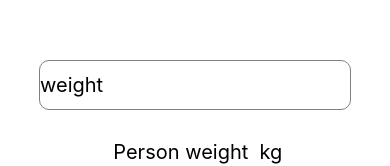
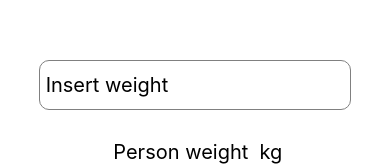
Before and after one commit to MikkeGF/reactNativeAlcometer, a React Native app: screen / in a window 390 px wide. Shown: the part 239-405 px from the top of the page. Built offline with nearby package versions, Linux system fonts and the light colour scheme.

Commit message:
pieniä korjauksia

```diff
--- a/App.js
+++ b/App.js
@@ -45,7 +45,6 @@ const DissmissKeyboard = ({ children }) => (
 export default function App() {
 
 
-
   const [weight, setWeight] = useState(null)
   const [bottles, setBottles] = useState(0)
   const [hours, setHours] = useState(0)
@@ -55,7 +54,7 @@ export default function App() {
     <DissmissKeyboard>
       <Container>
         <StatusBar style="auto" />
-        <TextInput placeholder='weight' weight={weight} setWeight={setWeight} />
+        <TextInput placeholder=' Insert weight' weight={weight} setWeight={setWeight} />
         <Dropdown items={bottlesArray} zIndex={6000} setValue={setBottles} placeholder={'Choose bottles'} />
         <Dropdown items={hoursArray} zIndex={5000} setValue={setHours} placeholder={'Choose hours'} />
         <Radio setGender={setGender} radioProps={radioProps} />
--- a/components/Button.js
+++ b/components/Button.js
@@ -19,7 +19,6 @@ const handleCalculate = (weight, bottles, hours, gender) => {
     let gramsLeft = grams - burning
     let result = gramsLeft / (weight * gender)
     return (result > 0) ? result.toFixed(2) : 0
-
 }
 
 const Button = ({ weight, bottles, hours, gender }) => {
--- a/components/Dropdown.js
+++ b/components/Dropdown.js
@@ -1,12 +1,10 @@
 import React from 'react'
 import DropDownPicker from 'react-native-dropdown-picker';
 import styled from 'styled-components/native'
-import Icon from 'react-native-vector-icons/MaterialCommunityIcons';
 
 const StyledView = styled.View`
     width: 80%;
 `;
-
 
 const Dropdown = ({ items, zIndex, setValue, placeholder }) => {
 
@@ -25,6 +23,4 @@ const Dropdown = ({ items, zIndex, setValue, placeholder }) => {
     )
 }
 
-
-
 export default Dropdown;
--- a/components/Result.js
+++ b/components/Result.js
@@ -18,7 +18,7 @@ const Result = ({ result }) => {
             { result < 4.5 ?
                 <ResultText>Promilles {result}</ResultText>
                 :
-                <ResultText>I think you are dead, promilles {result} </ResultText>
+                <ResultText>I think you are dead. Promilles {result} </ResultText>
             }
         </StyledView>
     );
--- a/components/Textinput.js
+++ b/components/Textinput.js
@@ -1,10 +1,6 @@
-import React, { useState } from 'react'
+import React from 'react'
 import { TextInput, Text } from 'react-native';
 import styled from 'styled-components/native'
-
-
-
-
 
 const Input = styled(TextInput)`
  height: 50px;
```
Lines whose indentation alone changed are shown as unchanged.
